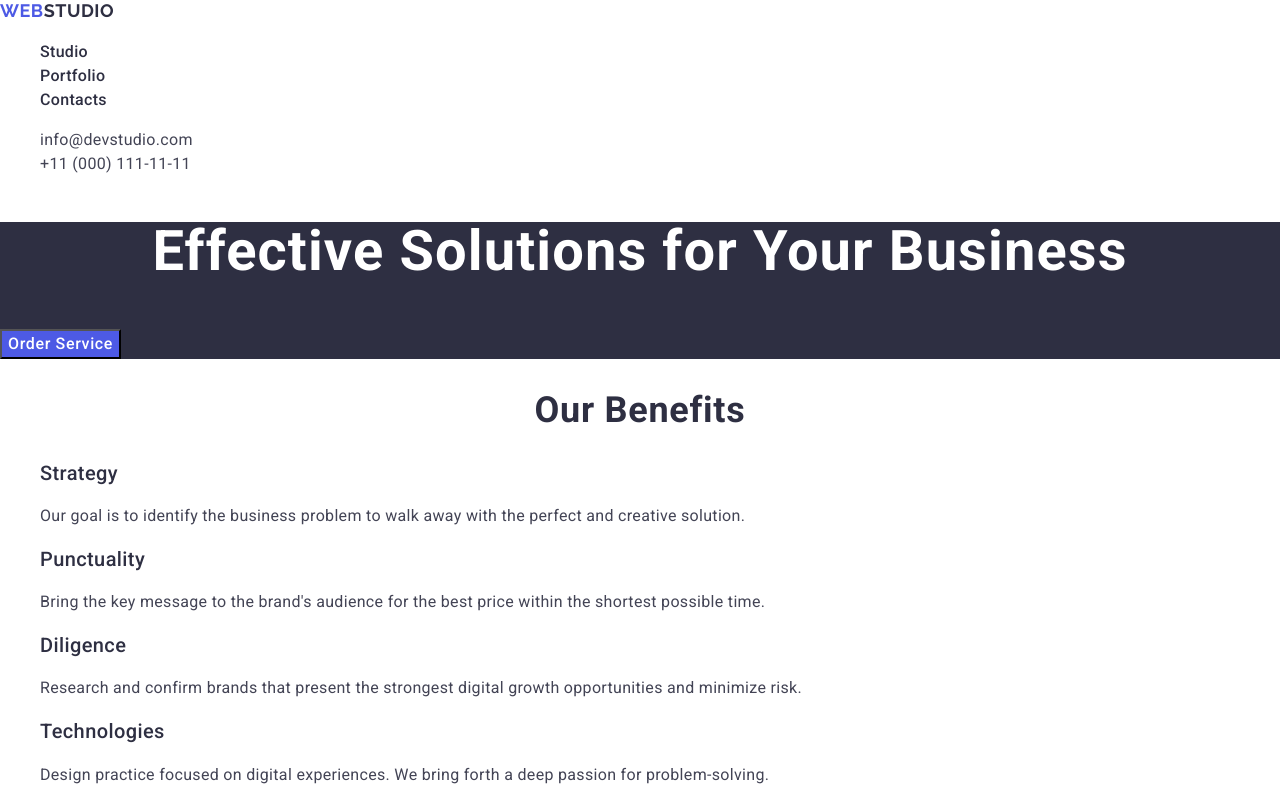
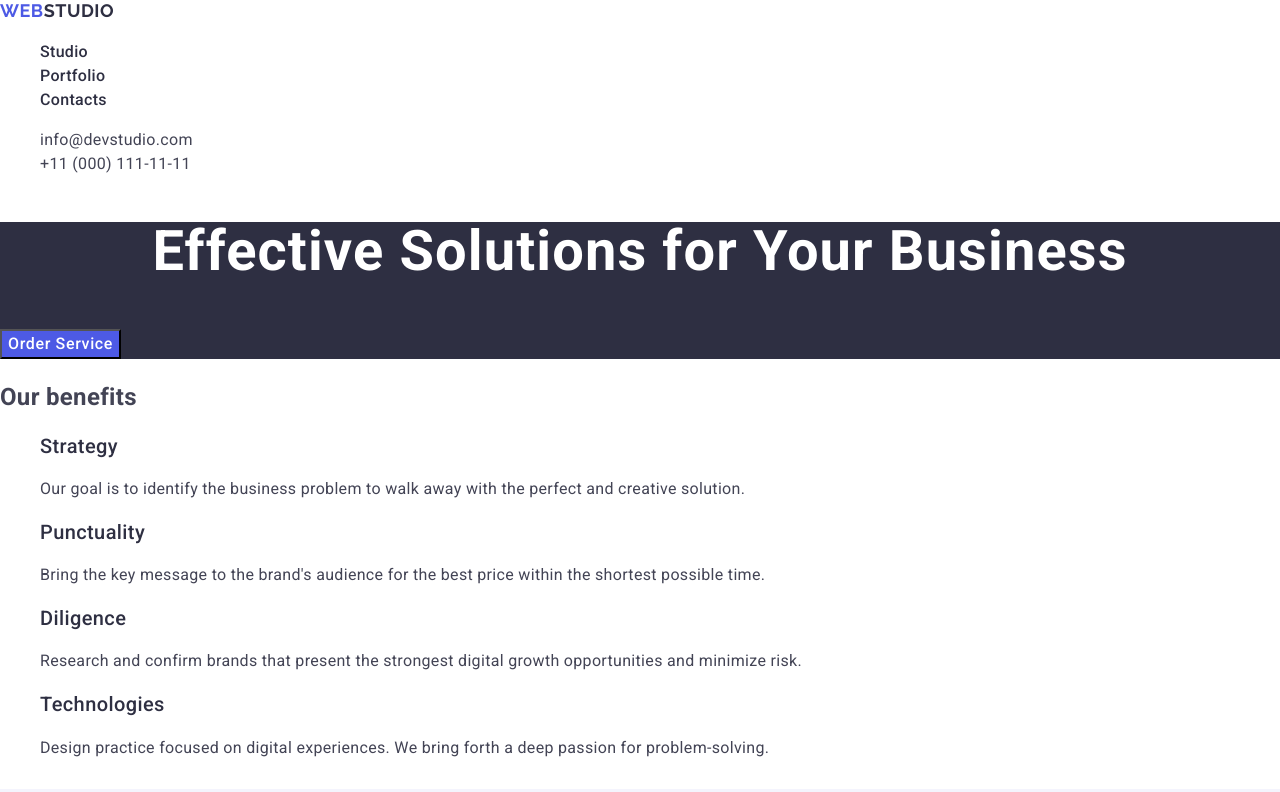
Before and after one commit to OlesiaDuna/goit-markup-hw-02, a plain HTML site: page index.html in a window 1280 px wide. Shown: the top 792 px of the page. Drawn offline with nearby package versions, Linux system fonts and the light colour scheme.

Commit message:
Fixed benefit title

```diff
--- a/css/styles.css
+++ b/css/styles.css
@@ -88,7 +88,7 @@ color: #fff;
 .team-list {
     background-color: #ffffff;
 }
-.section-benefits .section-title {
+.benefits-title {
     line-height: 1.2;
 }
 .benefits-title-list {
--- a/index.html
+++ b/index.html
@@ -39,8 +39,8 @@
         <h1 class="main-title">Effective Solutions for Your Business</h1>
         <button type="button" class="title-btn">Order Service</button>
     </section>
-    <section class="section-benefits">
-        <h2 class="section-title">Our benefits</h2>
+    <section>
+        <h2 class="benefits">Our benefits</h2>
         <ul>
             <li>
                 <h3 class="benefits-title-list">Strategy</h3>
```
